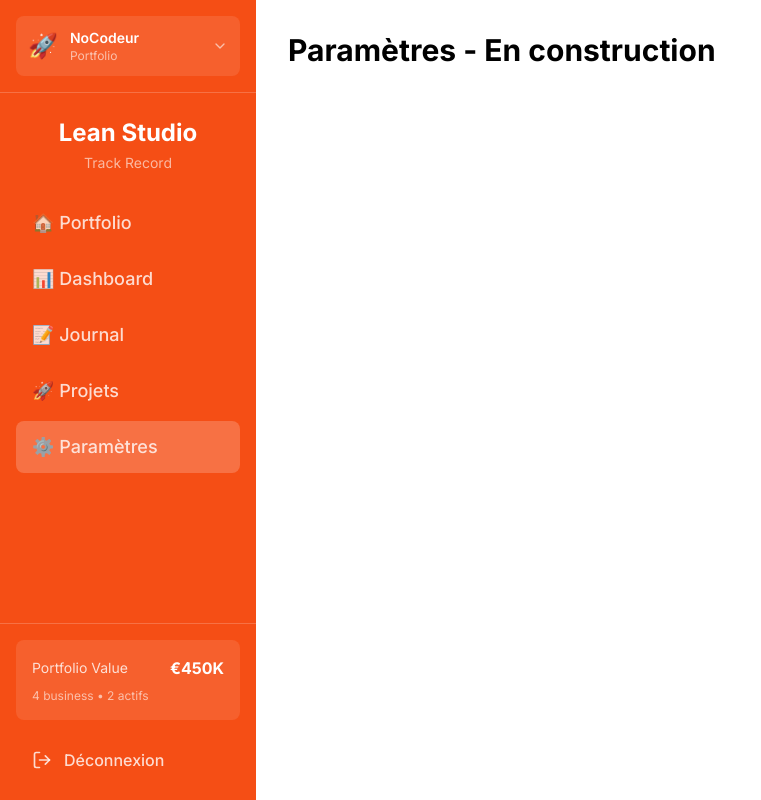
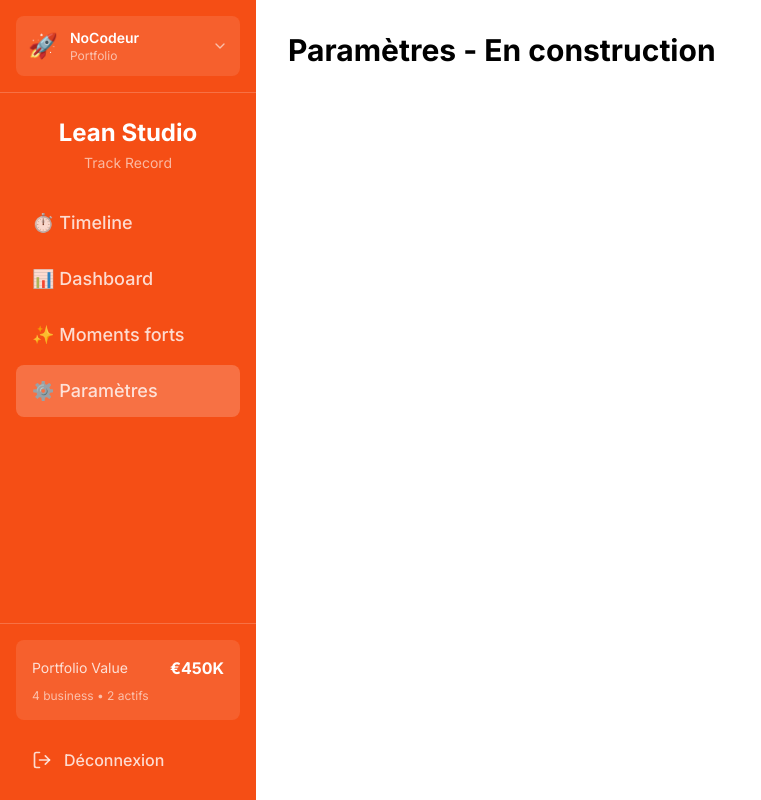
Before and after one commit to julienhypeer/lean-studio, a React (Vite) app: page /settings in a window 1280 px wide. Shown: the whole page, without its empty margins (0-761 px from the left). Built offline with nearby package versions, Linux system fonts and the light colour scheme.

Commit message:
refactor: update menu items and labels
- Timeline replaces Portfolio
- Moments forts replaces Journal
- Removed Projets menu item
- Simplified to 4 main navigation items

```diff
--- a/src/components/Sidebar.tsx
+++ b/src/components/Sidebar.tsx
@@ -23,10 +23,9 @@ export default function Sidebar({ currentBusiness, onBusinessChange, businesses
   const navigate = useNavigate();
 
   const menuItems = [
-    { icon: Home, label: '🏠 Portfolio', path: '/portfolio' },
+    { icon: Home, label: '⏱️ Timeline', path: '/portfolio' },
     { icon: LayoutDashboard, label: '📊 Dashboard', path: '/dashboard' },
-    { icon: MessageSquare, label: '📝 Journal', path: '/journal' },
-    { icon: Calendar, label: '🚀 Projets', path: '/projects' },
+    { icon: MessageSquare, label: '✨ Moments forts', path: '/journal' },
     { icon: Settings, label: '⚙️ Paramètres', path: '/settings' },
   ];
 
```
